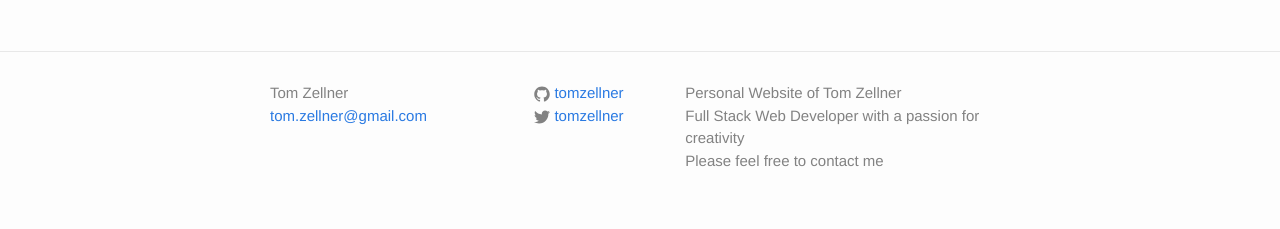
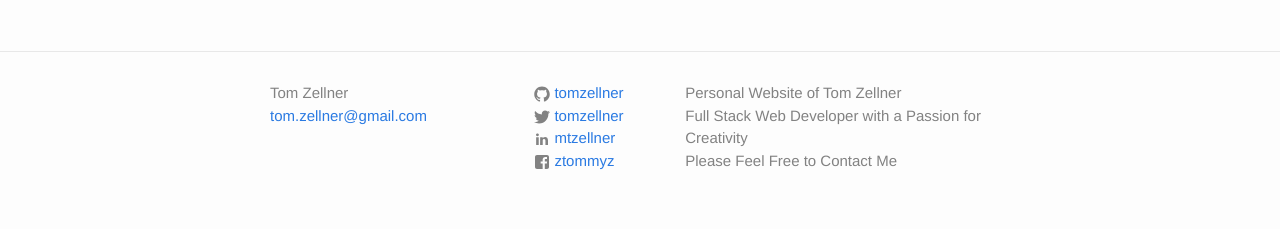
Before and after one commit to tomzellner/tomzellner.github.io, a Jekyll site: the page built from resume.md, in a window 1280 px wide. Shown: the part 1004-1233 px from the top of the page. Built offline with Jekyll 4.4.1, drawn with Linux system fonts in a browser that asks for light colours.

Commit message:
added linkin and facebook to footer

```diff
--- a/_config.yml
+++ b/_config.yml
@@ -3,12 +3,14 @@ title: Tom Zellner
 email: tom.zellner@gmail.com
 description: > # this means to ignore newlines until "baseurl:"
   Personal Website of Tom Zellner <br>
-  Full Stack Web Developer with a passion for creativity <br>
-  Please feel free to contact me
+  Full Stack Web Developer with a Passion for Creativity <br>
+  Please Feel Free to Contact Me
 baseurl: "" # the subpath of your site, e.g. /blog/
 url: "http://tomzellner.github.io" # the base hostname & protocol for your site
 twitter_username: tomzellner
 github_username:  tomzellner
+linkedin_username: mtzellner
+facebook_username: ztommyz
 
 # Build settings
 markdown: kramdown
--- a/_includes/footer.html
+++ b/_includes/footer.html
@@ -42,6 +42,46 @@
             </a>
           </li>
           {% endif %}
+
+          {% if site.linkedin_username %}
+          <li>
+            <a href="https://www.linkedin.com/in/{{ site.linkedin_username }}">
+              <span class="icon  icon--linkedin">
+                <svg viewBox="0 0 16 16">
+                  <path fill="#828282" d="M4.724,14H2.152V6.26h2.572V14z M3.438,5.204H3.422C2.559,5.204,2,4.609,2,3.867
+                  c0-0.759,0.575-1.337,1.456-1.337c0.879,0,1.421,0.579,1.438,1.337C4.894,4.609,4.335,5.204,3.438,5.204z M14,14h-2.572V9.859
+                  c0-1.04-0.37-1.75-1.302-1.75c-0.712,0-1.135,0.478-1.321,0.94C8.738,9.215,8.721,9.447,8.721,9.678V14H6.148
+                  c0,0,0.034-7.014,0-7.74h2.573v1.097c0.342-0.527,0.953-1.278,2.316-1.278C12.73,6.079,14,7.185,14,9.562V14z"/>
+                </svg>
+              </span>
+
+              <span class="username">{{ site.linkedin_username }}</span>
+            </a>
+          </li>
+          {% endif %}
+
+          {% if site.facebook_username %}
+          <li>
+            <a href="https://www.facebook.com/{{ site.facebook_username }}">
+              <span class="icon  icon--facebook">
+                <svg viewBox="0 0 16 16">
+                  <path fill="#828282" d="M13,1H3C1.896,1,1,1.896,1,3v10c0,1.104,0.896,2,2,2h5.655V9.443H6.668V7.417h1.987
+                  c0,0,0-0.948,0-1.85c0-1.36,0.879-2.609,2.907-2.609c0.819,0,1.426,0.078,1.426,0.078l-0.046,1.893c0,0-0.62-0.005-1.297-0.005
+                  c-0.729,0-0.848,0.337-0.848,0.894c0,0.06,0,0.086,0,0.094v0.002v1.503H13l-0.097,2.027h-2.105V15H13c1.104,0,2-0.896,2-2V3
+                  C15,1.896,14.104,1,13,1z"/>
+                </svg>
+              </span>
+
+              <span class="username">{{ site.facebook_username }}</span>
+            </a>
+          </li>
+          {% endif %}
+
+
+
+
+
+
         </ul>
       </div>
 
```
Also changed, not shown: _data/socialmedia.yml (added, +39 -0 lines).
